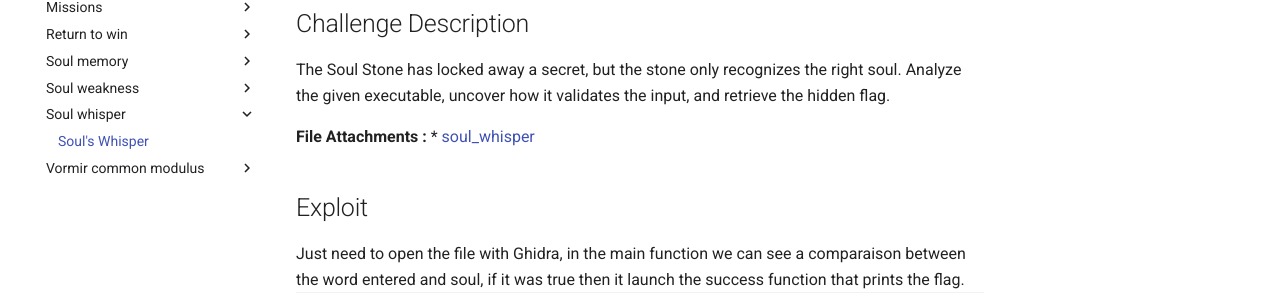
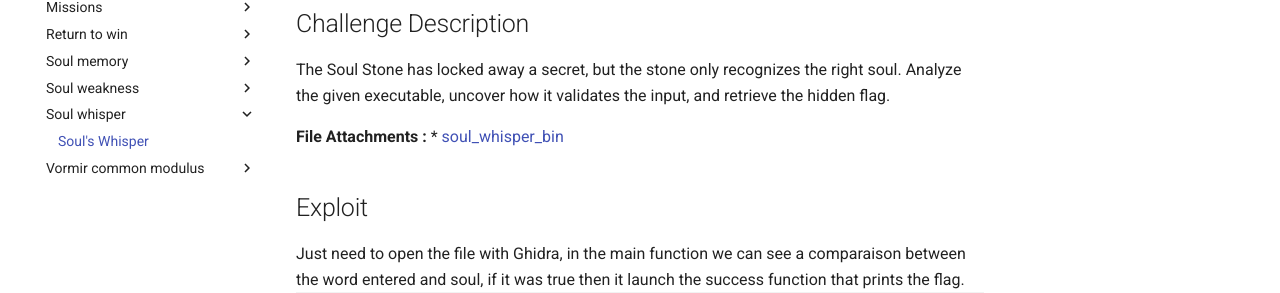
Before and after one commit to Itadown/itadown.github.io, an MkDocs documentation site: the page built from docs/byteme_ctf_2026/soul_whisper/soul_whisper.md, in a window 1280 px wide and 1232 px high. Shown: the part 287-580 px from the top of the window. Built offline with MkDocs 1.6.1 and Material for MkDocs 9.7.7, drawn with Linux system fonts in a browser that asks for light colours.

Commit message:
Little fix

```diff
--- a/docs/byteme_ctf_2026/soul_whisper/soul_whisper.md
+++ b/docs/byteme_ctf_2026/soul_whisper/soul_whisper.md
@@ -14,7 +14,7 @@ category: reverse
 The Soul Stone has locked away a secret, but the stone only recognizes the right soul. Analyze the given executable, uncover how it validates the input, and retrieve the hidden flag.
 
 **File Attachments :**
-* [soul_whisper](soul_whisper)
+* [soul_whisper_bin](soul_whisper_bin)
 
 ## Exploit
 
```
Also changed, not shown: 2 other files.
